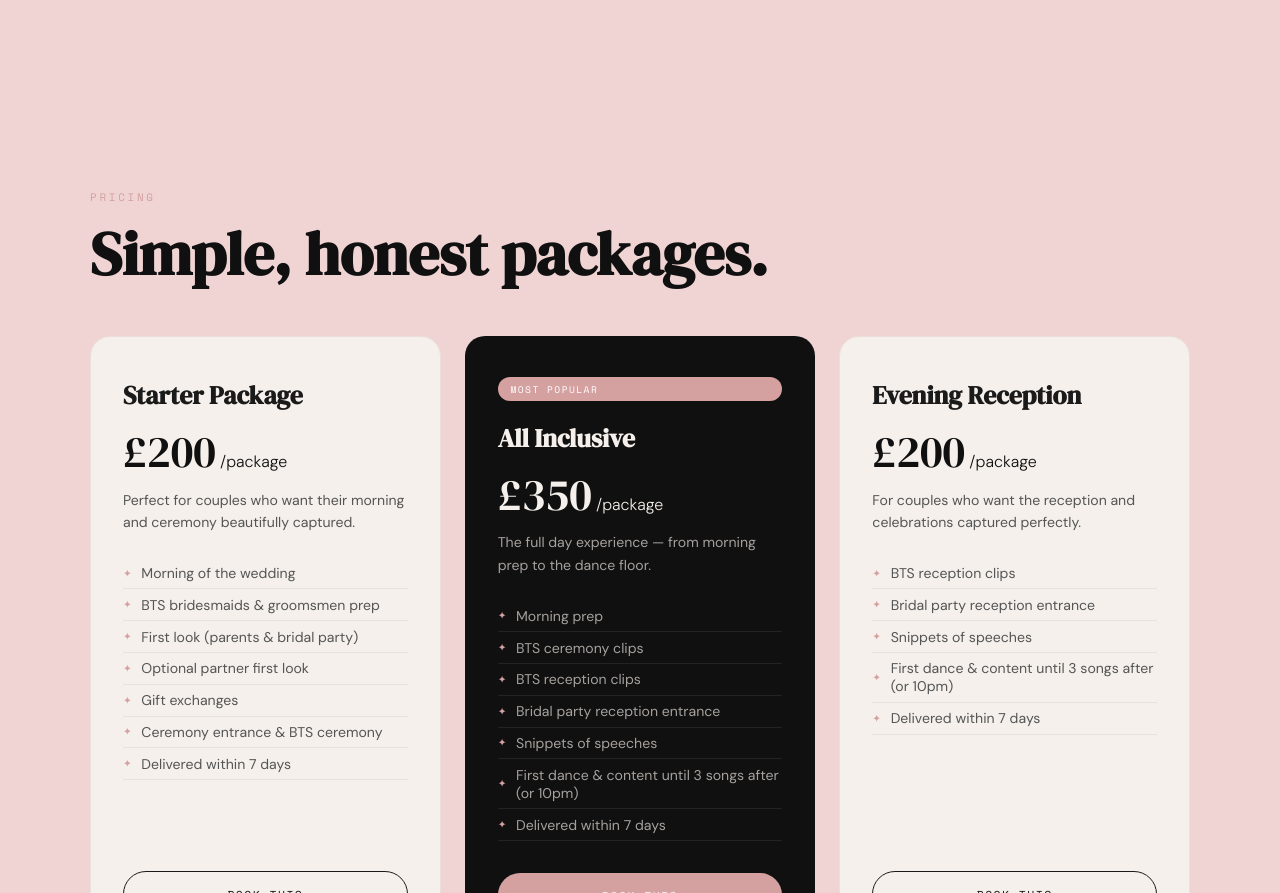
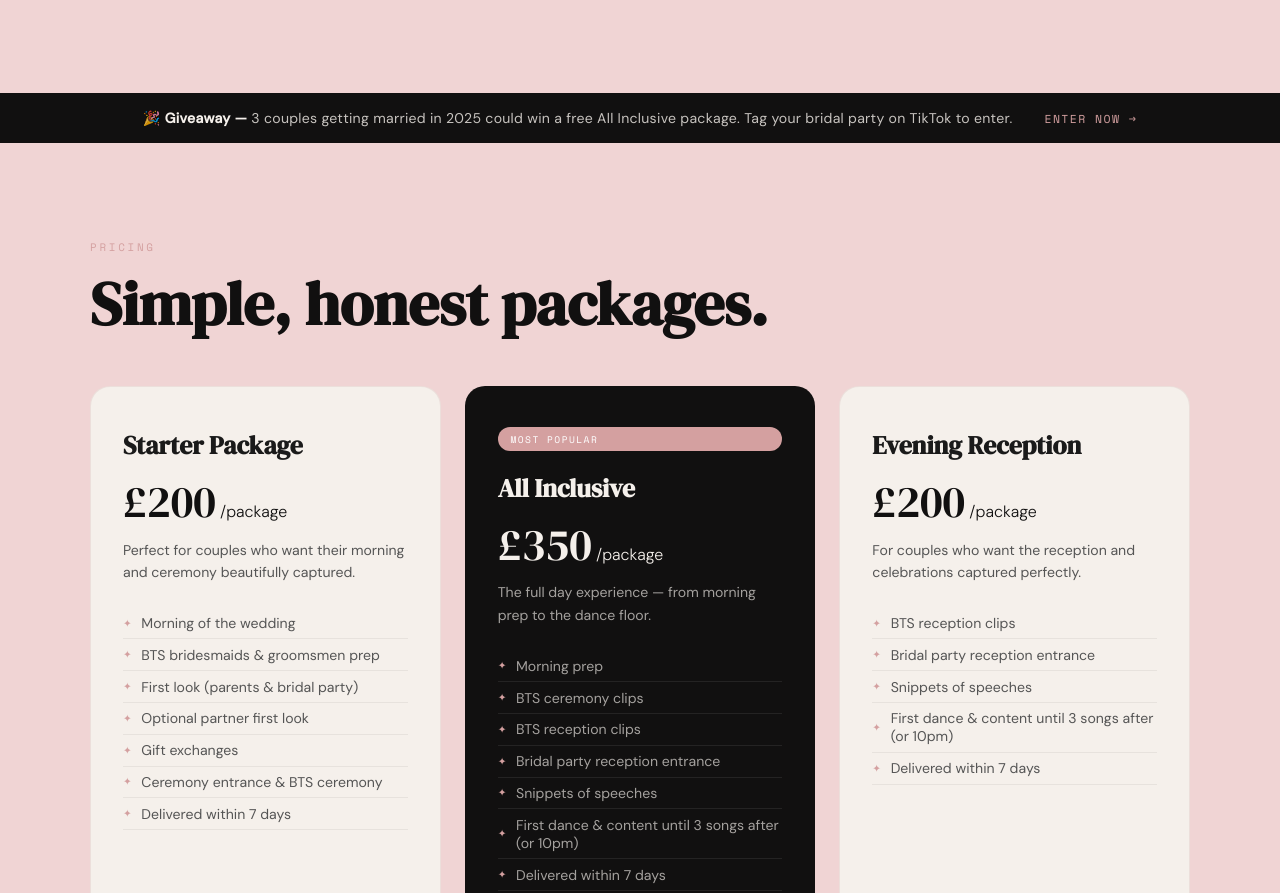
Before and after one commit to A-Taggart-11/The-Content-Edit, a plain HTML site: page index.html in a window 1280 px wide. Shown: the part 2818-3711 px from the top of the page. Drawn offline with nearby package versions, Linux system fonts and the light colour scheme.

Commit message:
TIKTOK Comp
added tiktok giveaway section

````diff
--- a/css/pricing.css
+++ b/css/pricing.css
@@ -115,3 +115,50 @@
   color: var(--mid);
   font-family: 'Space Mono', monospace;
 }
+
+/* ── COMPETITION BANNER ── */
+#competition {
+  padding: 0;
+}
+
+.competition-banner {
+  background: var(--black);
+  color: var(--cream);
+  text-align: center;
+  padding: 1rem 2rem;
+  display: flex;
+  align-items: center;
+  justify-content: center;
+  gap: 2rem;
+  flex-wrap: wrap;
+}
+
+.competition-banner p {
+  font-size: 0.88rem;
+  color: rgba(245, 240, 235, 0.8);
+  letter-spacing: 0.02em;
+}
+
+.competition-banner strong {
+  color: var(--cream);
+}
+
+.competition-banner a {
+  font-family: 'Space Mono', monospace;
+  font-size: 0.72rem;
+  letter-spacing: 0.12em;
+  text-transform: uppercase;
+  color: var(--rose);
+  text-decoration: none;
+  white-space: nowrap;
+  transition: color 0.2s;
+}
+
+.competition-banner a:hover {
+  color: var(--blush);
+}
+```
+
+Commit message:
+```
+Simplify competition to temporary banner
--- a/index.html
+++ b/index.html
@@ -131,6 +131,14 @@
   </div>
 </section>
 
+<!-- TIKTOK COMPETITION -->
+<section id="competition">
+  <div class="competition-banner reveal">
+    <p>🎉 <strong>Giveaway —</strong> 3 couples getting married in 2025 could win a free All Inclusive package. Tag your bridal party on TikTok to enter.</p>
+    <a href="https://www.tiktok.com/@thecontentedit" target="_blank">Enter now →</a>
+  </div>
+</section>
+
  <!-- PRICING -->
 <section id="pricing">
   <div class="container">
````
